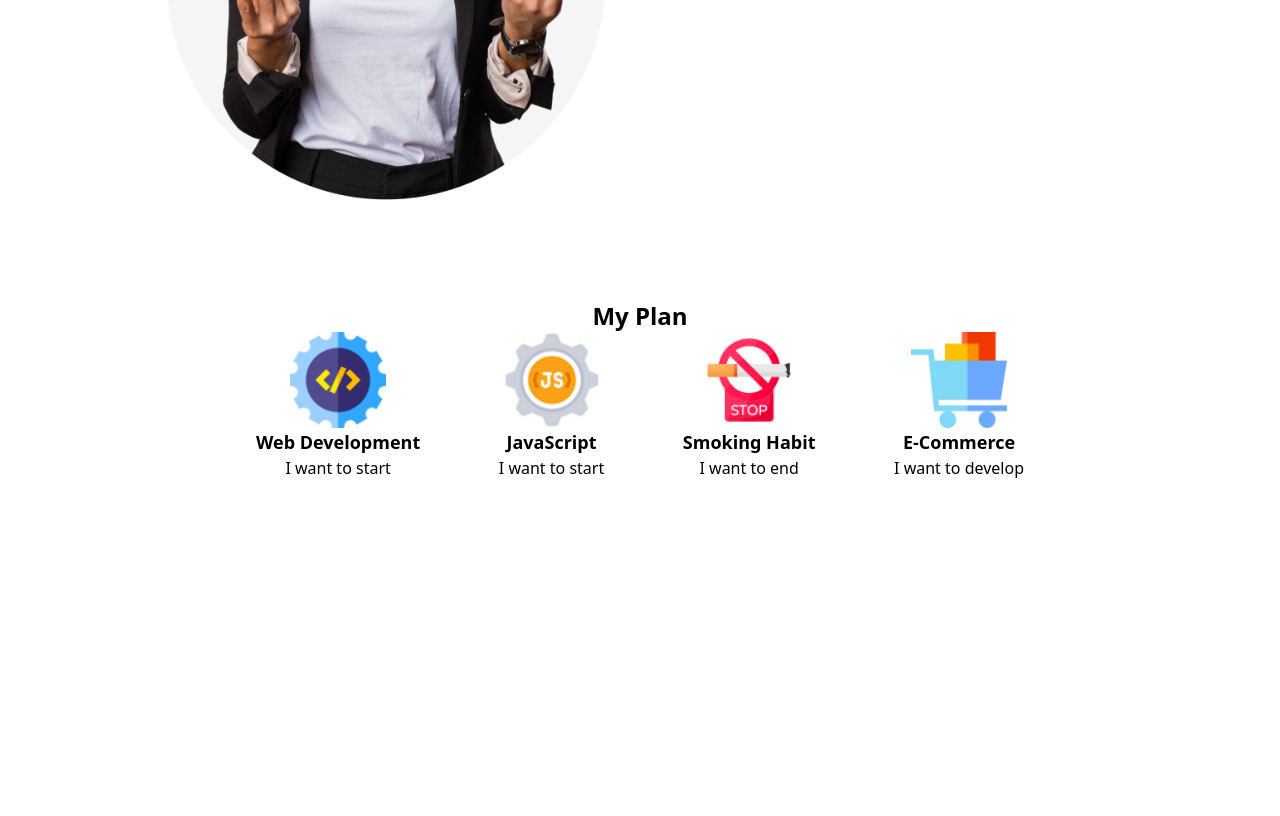
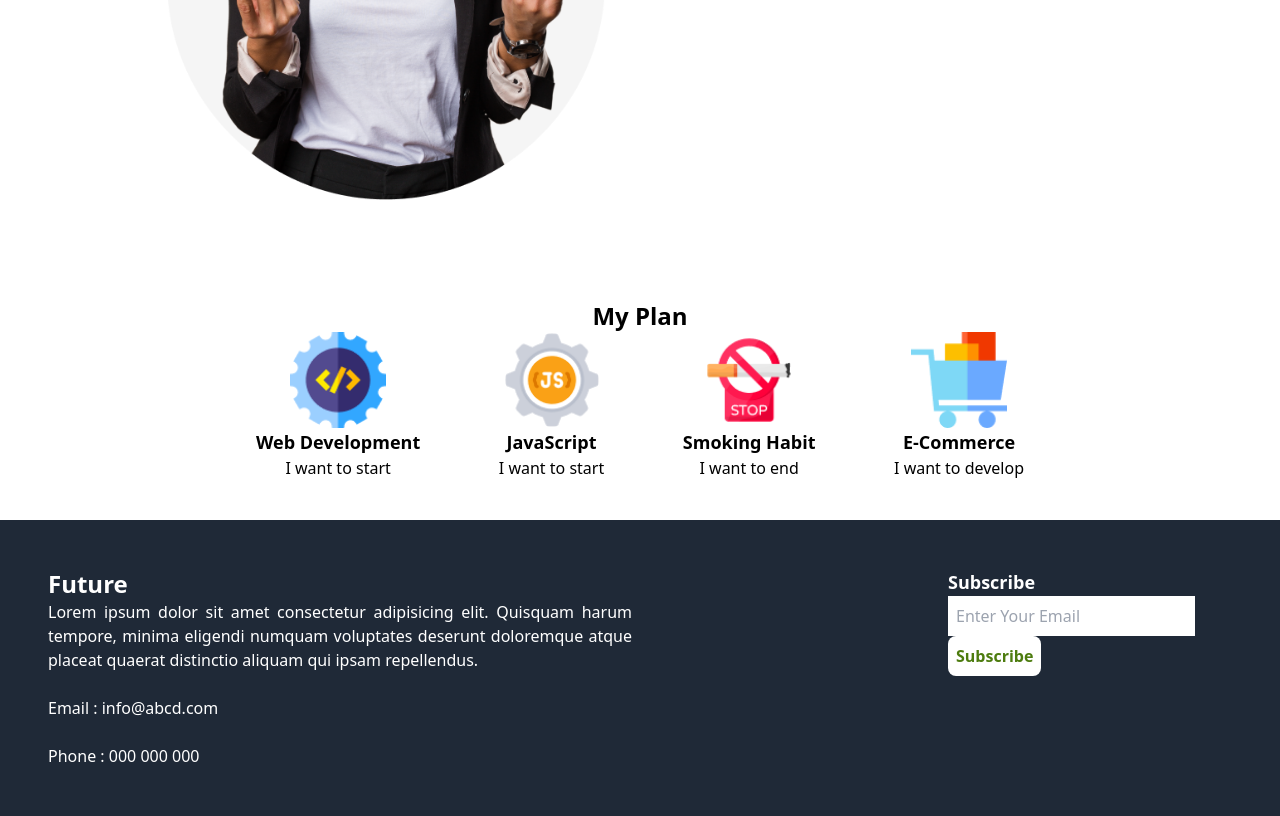
Before and after one commit to pally0091/new-year-new-me, a plain HTML site: page frame2.html in a window 1280 px wide. Shown: the part 1367-2183 px from the top of the page. Before the commit the page ends 1847 px from the top, so only its background shows below. Drawn offline with nearby package versions, Linux system fonts and the light colour scheme.

Commit message:
project template done

```diff
--- a/frame2.html
+++ b/frame2.html
@@ -69,6 +69,26 @@
             </div>
         </div>
     </div>
+    <!-- Footer -->
+    <div class="mt-10 bg-gray-800 text-white p-10 flex justify-between">
+        <div class="w-2/4 p-2">
+            <h2 class="text-2xl font-bold">Future</h2>
+            <p class="text-justify">Lorem ipsum dolor sit amet consectetur adipisicing elit. Quisquam harum tempore, minima
+                eligendi numquam voluptates deserunt doloremque atque placeat quaerat distinctio aliquam qui ipsam
+                repellendus.</p>
+            <br>
+            <p>Email : info@abcd.com</p>
+            <br>
+            <p>Phone : 000 000 000</p>
+        </div>
+        <div class="w-1/4 p-2">
+            <h4 class="text-lg font-bold ">Subscribe</h4>
+            <input class="p-2" type="text" placeholder="Enter Your Email">
+            <br>
+            <button
+                class="p-2 bg-white rounded-lg text-lime-700 font-bold hover:font-bold hover:text-white hover:bg-lime-700">Subscribe</button>
+        </div>
+    </div>
 </body>
 
 </html>
```
Also changed, not shown: frame3.html (+20 -0 lines), index.html (+17 -0 lines).
